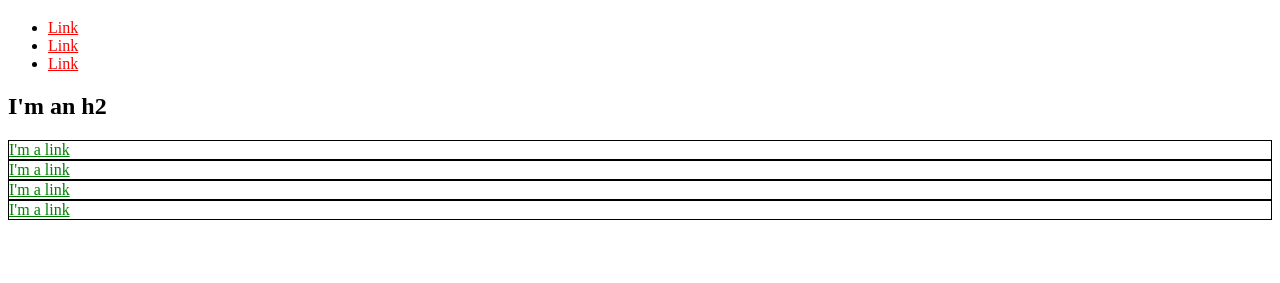
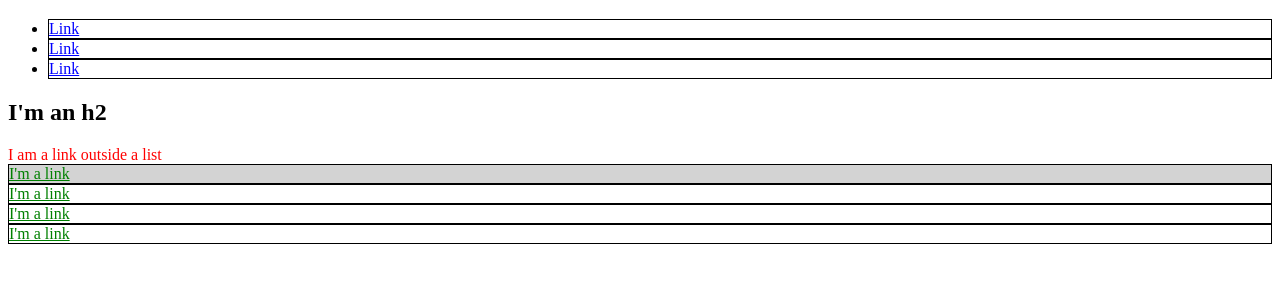
Before and after one commit to robwold/robwold.github.io, a plain HTML site: page index.html in a window 1280 px wide. Shown: the part 61-344 px from the top of the page. Drawn offline with Linux system fonts and the light colour scheme.

Commit message:
finished ch1, basic selectors

```diff
--- a/index.html
+++ b/index.html
@@ -3,32 +3,58 @@
   <head>
     <title>Test Page: Don't Panic</title>
     <meta charset="utf-8">
+      <style>
+        a {
+          color: red;
+        }
+        li {
+          border: 1px solid black;
+        }
+
+
+        li a {
+          color: blue;
+        }
+
+        #exec-bio {
+          background-color: lightgrey;
+        }
+
+        .bio-box {
+          border: 1px solid #000;
+        }
+
+        .bio-box a {
+          color: green;
+        }
+      </style>
   </head>
   <body>
     <h1>I'm an h1</h1>
     <ul>
       <li>
-        <a href="https://example.com/" style="color: red;">Link</a>
+        <a href="https://example.com/">Link</a>
       </li>
       <li>
-        <a href="https://example.com/" style="color: red;">Link</a>
+        <a href="https://example.com/">Link</a>
       </li>
       <li>
-        <a href="https://example.com/" style="color: red;">Link</a>
+        <a href="https://example.com/">Link</a>
       </li>
     </ul>
     <h2>I'm an h2</h2>
-    <div style="border: 1px solid black;">
-      <a href="https://example.com/" style="color: green;">I'm a link</a>
-    </div>
-    <div style="border: 1px solid black;">
-      <a href="https://example.com/" style="color: green;">I'm a link</a>
-    </div>
-    <div style="border: 1px solid black;">
-      <a href="https://example.com/" style="color: green;">I'm a link</a>
-    </div>
-    <div style="border: 1px solid black;">
-      <a href="https://example.com/" style="color: green;">I'm a link</a>
-    </div>
+      <a>I am a link outside a list</a>
+      <div id="exec-bio" class="bio-box">
+        <a href="https://example.com/">I'm a link</a>
+      </div>
+      <div class="bio-box">
+        <a href="https://example.com/">I'm a link</a>
+      </div>
+      <div class="bio-box">
+        <a href="https://example.com/">I'm a link</a>
+      </div>
+      <div class="bio-box">
+        <a href="https://example.com/">I'm a link</a>
+      </div>
   </body>
 </html>
```
